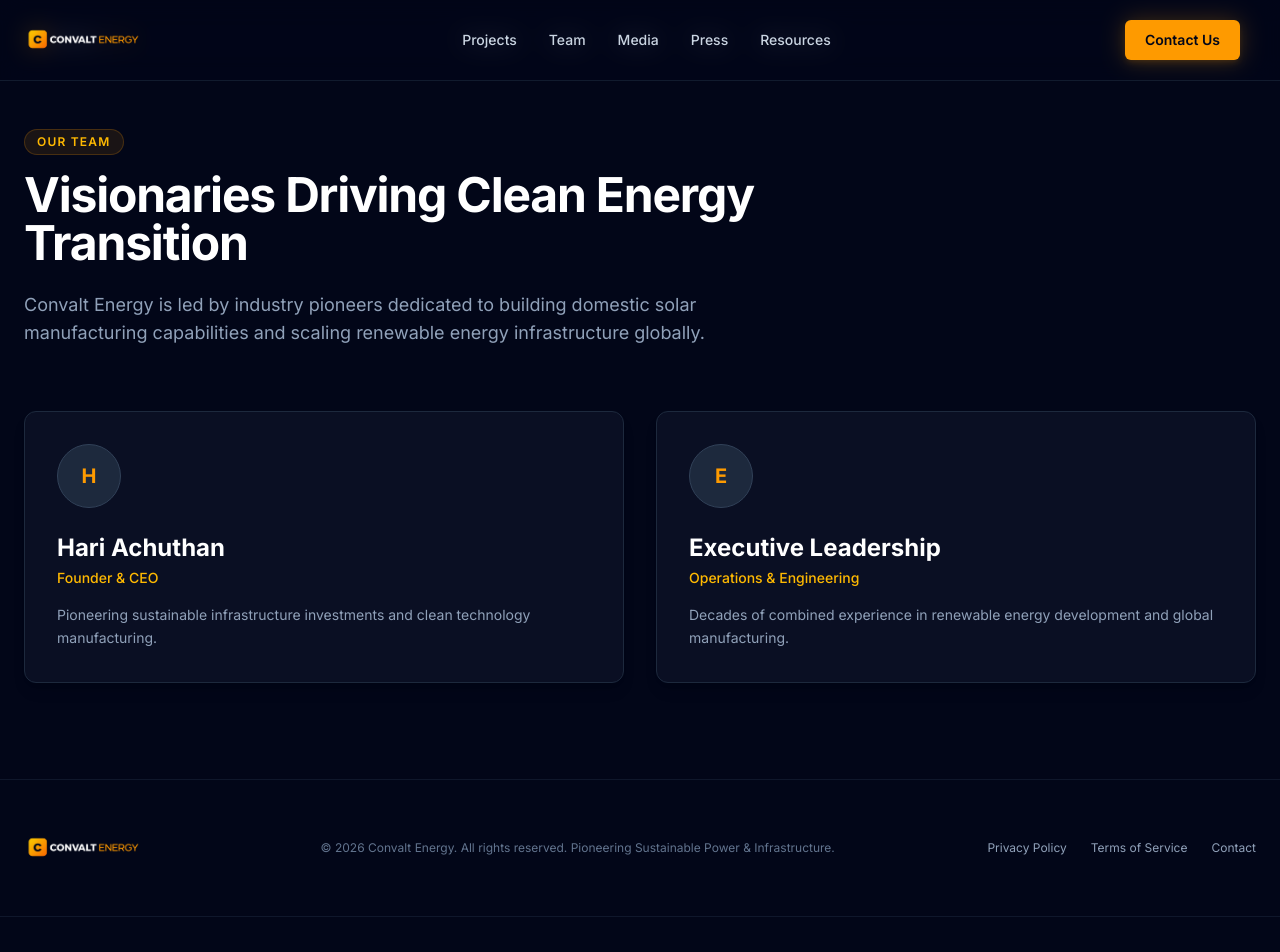
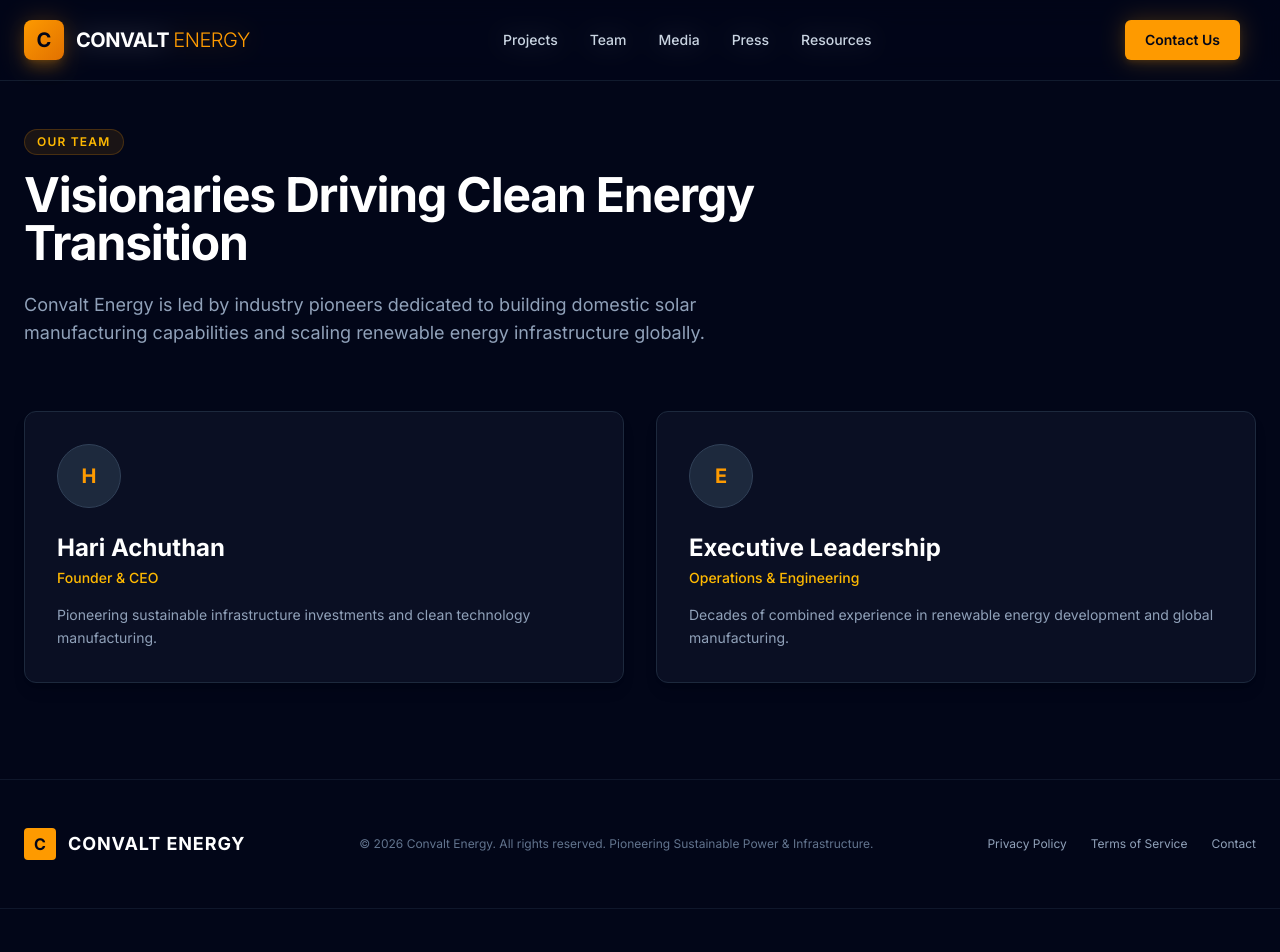
Before and after one commit to fahmidurshanto/convalt_energy_website, a Next.js app: page /team in a window 1280 px wide. Shown: the top 952 px of the page. Built offline with nearby package versions, Linux system fonts and the light colour scheme.

Commit message:
Revert "feat: replace placeholder logos with official public/convalt_logo.png across header, footer, webgl fallback, and metadata"
This reverts commit 0ca6e3507e47f3b4010a3f78ef2cce98ea46ca5e.

```diff
--- a/src/components/landing/WebGLFallback.tsx
+++ b/src/components/landing/WebGLFallback.tsx
@@ -1,7 +1,6 @@
 'use client';
 
 import React from 'react';
-import Image from 'next/image';
 
 export default function WebGLFallback() {
   return (
@@ -9,16 +8,10 @@ export default function WebGLFallback() {
       {/* Background Gradient Effect */}
       <div className="absolute inset-0 bg-[radial-gradient(ellipse_at_top,_var(--tw-gradient-stops))] from-amber-500/20 via-slate-950 to-slate-950 -z-10" />
 
-      <div className="max-w-3xl text-center space-y-6 flex flex-col items-center">
-        <div className="relative w-48 h-14 mb-2">
-          <Image
-            src="/convalt_logo.png"
-            alt="Convalt Energy Logo"
-            fill
-            className="object-contain"
-            priority
-          />
-        </div>
+      <div className="max-w-3xl text-center space-y-6">
+        <span className="inline-block px-3 py-1 rounded-full text-xs font-semibold tracking-wider uppercase bg-amber-500/10 text-amber-400 border border-amber-500/20">
+          Convalt Energy
+        </span>
         <h1 className="text-4xl md:text-6xl font-bold tracking-tight text-slate-100">
           Powering a Sustainable Future
         </h1>
--- a/src/components/layout/Footer.tsx
+++ b/src/components/layout/Footer.tsx
@@ -1,19 +1,18 @@
 import React from 'react';
 import Link from 'next/link';
-import Image from 'next/image';
 
 export default function Footer() {
   return (
     <footer className="bg-slate-950 border-t border-slate-900 text-slate-400 py-12 px-6 relative z-20">
       <div className="max-w-7xl mx-auto flex flex-col md:flex-row items-center justify-between gap-6">
-        <Link href="/" className="relative w-36 h-10 flex items-center">
-          <Image
-            src="/convalt_logo.png"
-            alt="Convalt Energy Logo"
-            fill
-            className="object-contain object-left"
-          />
-        </Link>
+        <div className="flex items-center space-x-3">
+          <div className="w-8 h-8 rounded bg-amber-500 flex items-center justify-center font-bold text-slate-950">
+            C
+          </div>
+          <span className="text-lg font-bold text-white tracking-wider">
+            CONVALT ENERGY
+          </span>
+        </div>
         <p className="text-xs text-slate-500">
           &copy; {new Date().getFullYear()} Convalt Energy. All rights reserved. Pioneering Sustainable Power & Infrastructure.
         </p>
--- a/src/components/layout/Header.tsx
+++ b/src/components/layout/Header.tsx
@@ -2,7 +2,6 @@
 
 import React, { useState } from 'react';
 import Link from 'next/link';
-import Image from 'next/image';
 
 export default function Header() {
   const [mobileMenuOpen, setMobileMenuOpen] = useState(false);
@@ -12,15 +11,12 @@ export default function Header() {
       <div className="max-w-7xl mx-auto px-6 h-20 flex items-center justify-between">
         {/* Brand Logo */}
         <Link href="/" className="flex items-center space-x-3 group">
-          <div className="relative w-36 h-10 flex items-center group-hover:scale-105 transition-transform">
-            <Image
-              src="/convalt_logo.png"
-              alt="Convalt Energy Logo"
-              fill
-              className="object-contain object-left"
-              priority
-            />
+          <div className="w-10 h-10 rounded-lg bg-gradient-to-br from-amber-500 to-amber-600 flex items-center justify-center font-bold text-slate-950 text-xl shadow-lg shadow-amber-500/20 group-hover:scale-105 transition-transform">
+            C
           </div>
+          <span className="text-xl font-bold tracking-tight text-white group-hover:text-amber-400 transition-colors">
+            CONVALT <span className="text-amber-500 font-light">ENERGY</span>
+          </span>
         </Link>
 
         {/* Desktop Navigation */}
--- a/src/lib/seo.ts
+++ b/src/lib/seo.ts
@@ -6,7 +6,7 @@ export function constructMetadata({
   title,
   description,
   path = '',
-  ogImage = '/convalt_logo.png',
+  ogImage = '/og-image.jpg',
 }: {
   title: string;
   description: string;
```
Also changed, not shown: public/convalt_logo.png (deleted).
